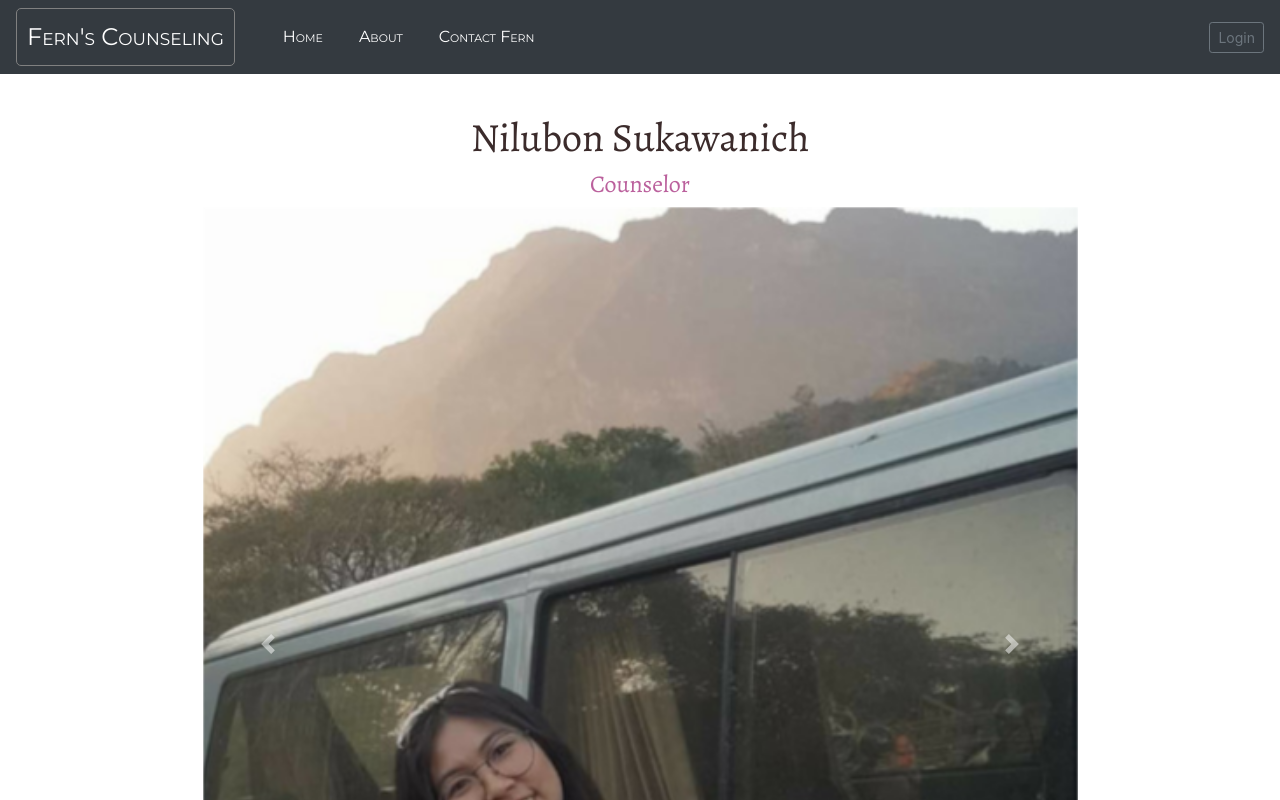
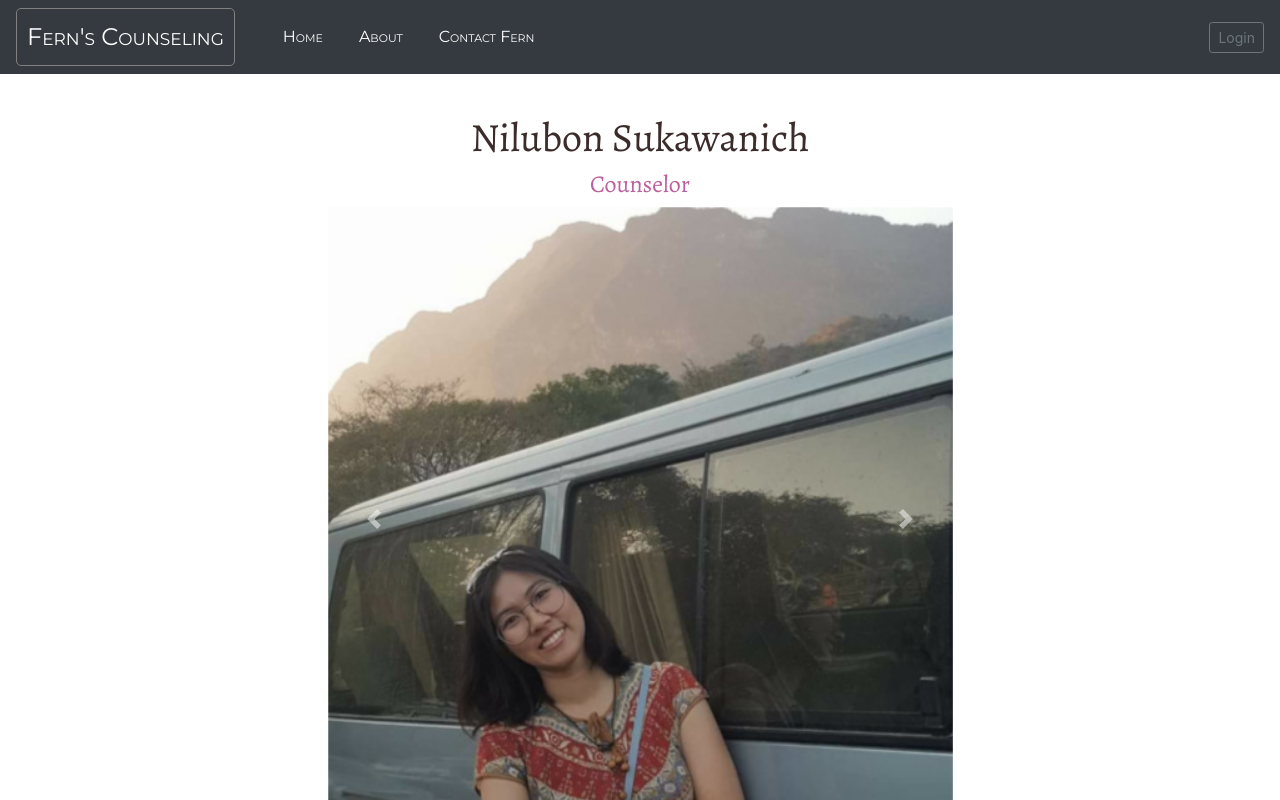
Before and after one commit to Perrottarichard/fern-psy, a React (Create React App) app: page /about in a window 1280 px wide. Shown: the top 800 px of the page. Built offline with nearby package versions, Linux system fonts and the light colour scheme; no server answers.

Commit message:
add media queries to about image

```diff
--- a/src/about.css
+++ b/src/about.css
@@ -7,6 +7,20 @@
 @media only screen and (max-width: 365px) {
   #navbrand {
     font-size: 1.5rem;
+  }
+  .about-image-div {
+    display: block;
+    margin: auto;
+    height: 100%;
+  width: 100%;
+  }
+}
+@media only screen and (max-width: 462px) {
+  .about-image-div {
+    display: block;
+    margin: auto;
+    height: 80%;
+    width: 80%;
   }
 }
 #about {
@@ -32,3 +46,21 @@ text-align: left;
 #title {
   color: rgb(187, 97, 157);
 }
+@media only screen and (min-width: 463px) {
+.about-image-div {
+  margin: auto;
+  display: block;
+  height: 60%;
+  width: 60%;
+  text-align: center;
+}
+}
+@media only screen and (min-width: 700px) {
+  .about-image-div {
+    margin: auto;
+    display: block;
+    height: 50%;
+    width: 50%;
+    text-align: center;
+  }
+  }
--- a/src/components/About.js
+++ b/src/components/About.js
@@ -37,7 +37,7 @@ function About() {
         <h1 id='name'>Nilubon Sukawanich</h1>
         <h4 id='title'>Counselor</h4>
         {/* <img src={Fern} alt="fern" /> */}
-        <div style={{ margin: 'auto', display: 'block', height: '70%', width: '70%', textAlign: 'center' }}>
+        <div className='about-image-div'>
           <UncontrolledCarousel items={items} autoPlay={false} style={{ height: '500px', width: '500px', textAlign: 'center' }} />
         </div>
         {/* <img src={Fern2} alt="fern" style={{ maxWidth: '70%' }} /> */}
--- a/src/components/ContactForm.js
+++ b/src/components/ContactForm.js
@@ -70,26 +70,29 @@ const ContactForm = () => {
         initialValues={{ name: '', email: '', LINE: '', message: '' }}
         onSubmit={
           async (values, { setSubmitting, resetForm }) => {
-            if (!values.email) {
-              toast.warn('Email required')
+            if (!values.name) {
+              toast.warn('ชื่อของคุณ')
+            }
+            else if (!values.email) {
+              toast.warn('ต้องระบุอีเมล')
             }
             else if (!values.message) {
-              toast.warn('Message required')
+              toast.warn('เขียนข้อความ')
             }
             else if (
               !/^[A-Z0-9._%+-]+@[A-Z0-9.-]+\.[A-Z]{2,}$/i.test(values.email)
             ) {
-              toast.warn('Invalid email address')
+              toast.warn('อีเมลไม่ถูกต้อง')
             }
             else if (!isVerified) {
-              toast.warn('Please verify that you are a human')
+              toast.warn('โปรดยืนยันว่าคุณไม่ใช่หุ่นยนต์')
             } else {
               setIsLoading(true)
               await contactService.sendContact(values)
-              toast.success('Request sent')
+              toast.success('ส่งข้อความ')
               setSubmitting(false)
               resetForm({})
-              history.push('/forum')
+              history.push('/')
             }
           }
         }
@@ -122,7 +125,7 @@ const ContactForm = () => {
                     onBlur={handleBlur}
                     value={values.name}
                   /><br />
-                  <Label style={labelStyle} for='email'>Email</Label>
+                  <Label style={labelStyle} for='email'>อีเมล</Label>
                   <Input
                     placeholder='You@example.com'
                     type="Email"
@@ -142,7 +145,7 @@ const ContactForm = () => {
                   /><br />
                   <Label style={labelStyle} for='message'>ข้อความ</Label>
                   <Input
-                    placeholder='I have a question about...'
+                    placeholder='ฉันมีคำถามเกี่ยวกับ ...'
                     type="Message"
                     name="message"
                     onChange={handleChange}
--- a/src/components/ForumLandingPage.js
+++ b/src/components/ForumLandingPage.js
@@ -7,6 +7,7 @@ import { faQuestionCircle, faBusinessTime, faBrain, faHome, faSyringe, faHeartBr
 // import { faGithub } from '@fortawesome/free-brands-svg-icons'
 // import { initializeForumAnswered } from '../reducers/forumReducer'
 import { setTagFilter } from '../reducers/forumReducer'
+import { toast } from 'react-toastify'
 // import SingleTagDisplay from './SingleTagDisplay'
 
 
@@ -125,7 +126,7 @@ const ForumLandingPage = () => {
       <hr />
       <div style={postButtonDivStyle}>
         ตั้งกระทู้ถาม<br />
-        <Link to={activeUser === null ? '/login' : '/addpost'} onClick={() => activeUser === null ? alert('You must be logged in to post') : null}><Button style={postButtonStyle}>ส่งคำถาม</Button></Link>
+        <Link to={activeUser === null ? '/login' : '/addpost'} onClick={() => activeUser === null ? toast.warn('You must be logged in to post') : null}><Button style={postButtonStyle}>ส่งคำถาม</Button></Link>
       </div>
       <br />
       <div style={{ display: 'block', textAlign: 'center', fontFamily: 'Kanit' }}>
```
